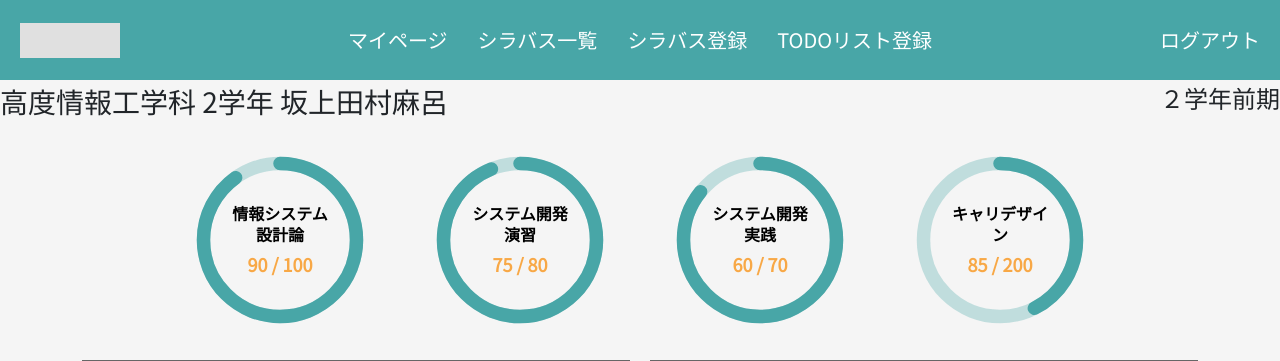
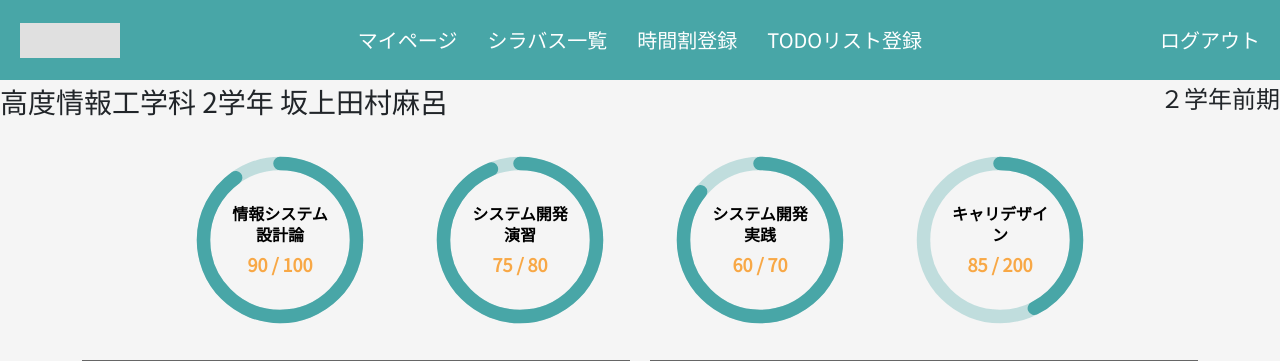
Before and after one commit to yoshiokaharuto/2025_spring_hakkason, a Flask app: page /main in a window 1280 px wide. Shown: the top 361 px of the page. Run offline with Flask 3, Linux system fonts and the light colour scheme; the visitor is signed in with stand-in values (Sample User, id 1).

Commit message:
遷移先指定

```diff
--- a/templates/mypage.html
+++ b/templates/mypage.html
@@ -18,7 +18,7 @@
     <div class="nav-links">
         <a href="./html/mypage.html">マイページ</a>
         <a href="#">シラバス一覧</a>
-        <a href="#">シラバス登録</a>
+        <a href="{{url_for('timetable.course_register')}}">時間割登録</a>
         <a href="#">TODOリスト登録</a>
     </div>
     <a href="{{url_for('login')}}" class="logout" >ログアウト</a>
```
